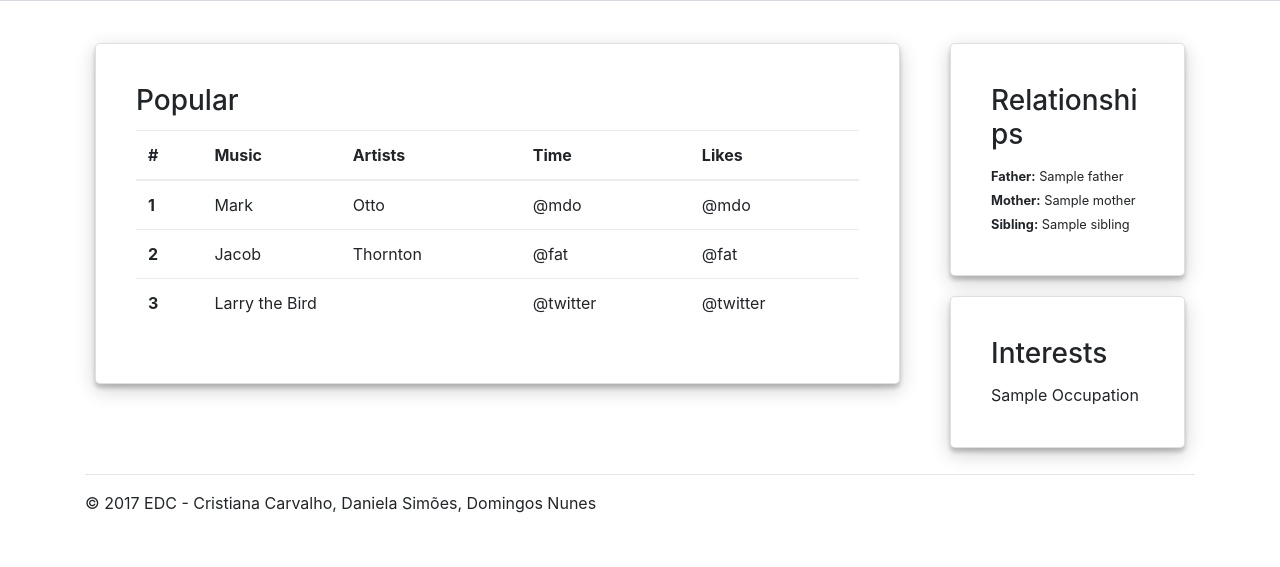
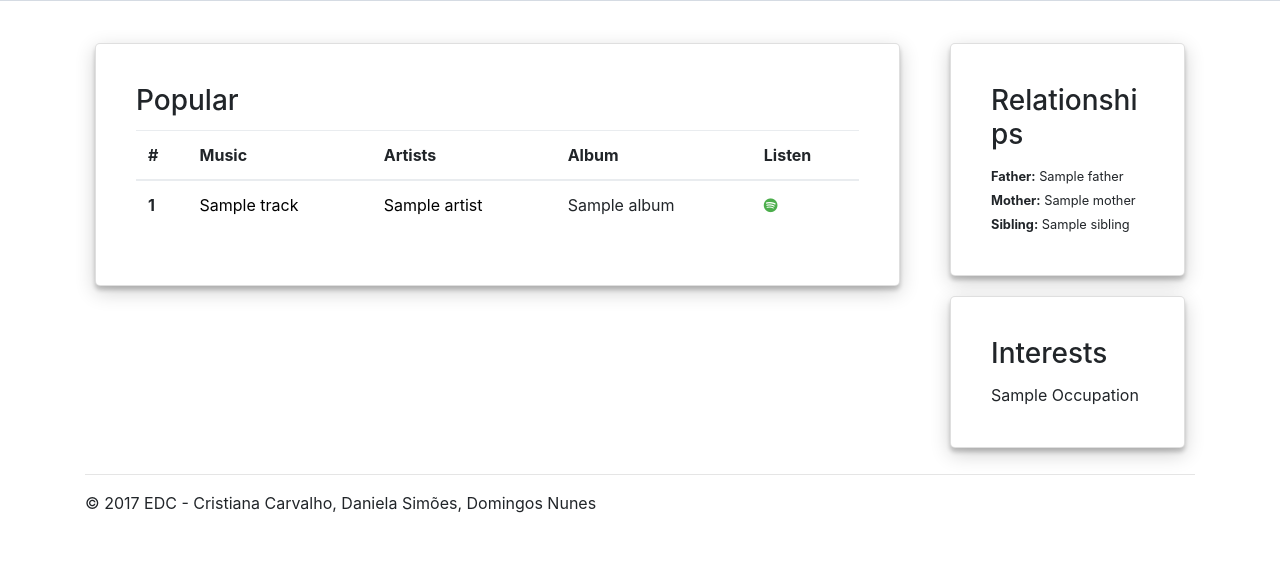
Before and after one commit to cristianasc/EDC, a Django app: template project2/app/templates/app/artistBio.html in a window 1280 px wide. Shown: the part 329-896 px from the top of the page. Run offline with Django 3.2, Linux system fonts and the light colour scheme; the template is opened without the code that fills it: most values are stand-ins (such as "Sample title", 1, 10 or a date in 2020); grey boxes marked "Sample" are stand-in pictures; some libraries are stand-ins or nearby versions.

Commit message:
Artist bio completed

```diff
--- a/project2/app/templates/app/artistBio.html
+++ b/project2/app/templates/app/artistBio.html
@@ -46,31 +46,29 @@
                                 <th scope="col">#</th>
                                 <th scope="col">Music</th>
                                 <th scope="col">Artists</th>
-                                <th scope="col">Time</th>
-                                <th scope="col">Likes</th>
+                                <th scope="col">Album</th>
+                                <th scope="col">Listen</th>
                             </tr>
                             </thead>
                             <tbody>
+                            {% for top_track in artist_top_tracks %}
                             <tr>
-                                <th scope="row">1</th>
-                                <td>Mark</td>
-                                <td>Otto</td>
-                                <td>@mdo</td>
-                                <td>@mdo</td>
+                                <th scope="row">{{ forloop.counter }} </th>
+                                <td><a style="color: black" href="/music/id={{ top_track.id }}">{{ top_track.name }}</a></td>
+                                <td>
+                                    {% for artist in top_track.artists %}
+                                        {% if forloop.last %}
+                                            <a style="color: black" href="/artist/id={{ artist.id }}/">{{ artist.name }}</a>
+                                        {% else %}
+                                            <a style="color: black" href="/artist/id={{ artist.id }}/">{{ artist.name }}</a>,
+                                        {% endif %}
+                                    {% endfor %}
+                                </td>
+                                <td>{{ top_track.album.name }}</td>
+                                <td><a href="/music/id={{ top_track.id }}"><i style="color: #4cae4c;" class="fa fa-spotify" aria-hidden="true"></i>
+</a></td>
                             </tr>
-                            <tr>
-                                <th scope="row">2</th>
-                                <td>Jacob</td>
-                                <td>Thornton</td>
-                                <td>@fat</td>
-                                <td>@fat</td>
-                            </tr>
-                            <tr>
-                                <th scope="row">3</th>
-                                <td colspan="2">Larry the Bird</td>
-                                <td>@twitter</td>
-                                <td>@twitter</td>
-                            </tr>
+                            {% endfor %}
                             </tbody>
                         </table>
                     </div>
```
Also changed, not shown: project2/app/views.py (+5 -3 lines).
